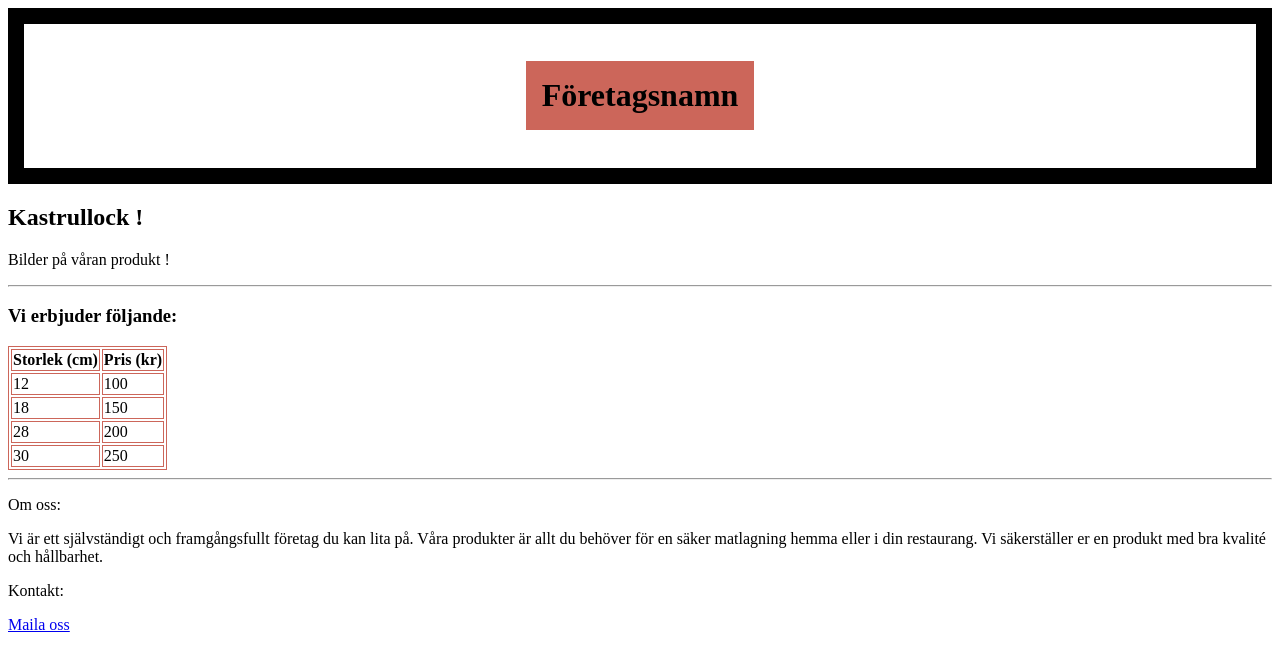
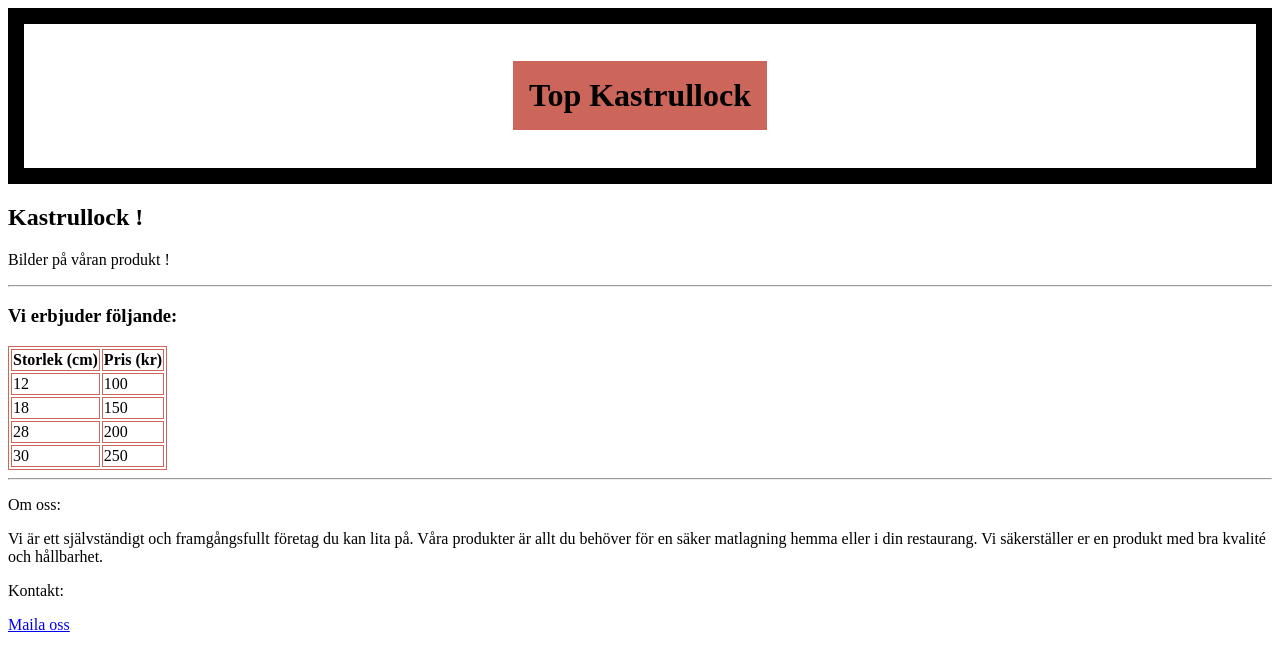
Before and after one commit to KB0504/moodboard, a plain HTML site: page index.html in a window 1280 px wide. Drawn offline with Linux system fonts and the light colour scheme.

Commit message:
Update index.html

```diff
--- a/index.html
+++ b/index.html
@@ -30,7 +30,7 @@
 <body>
     <div class="outerbox">
         <div class="innerbox">
-            <h1>Företagsnamn</h1>
+            <h1>Top Kastrullock</h1>
         </div>
     </div>
  <div class="site__wrapper">
```
